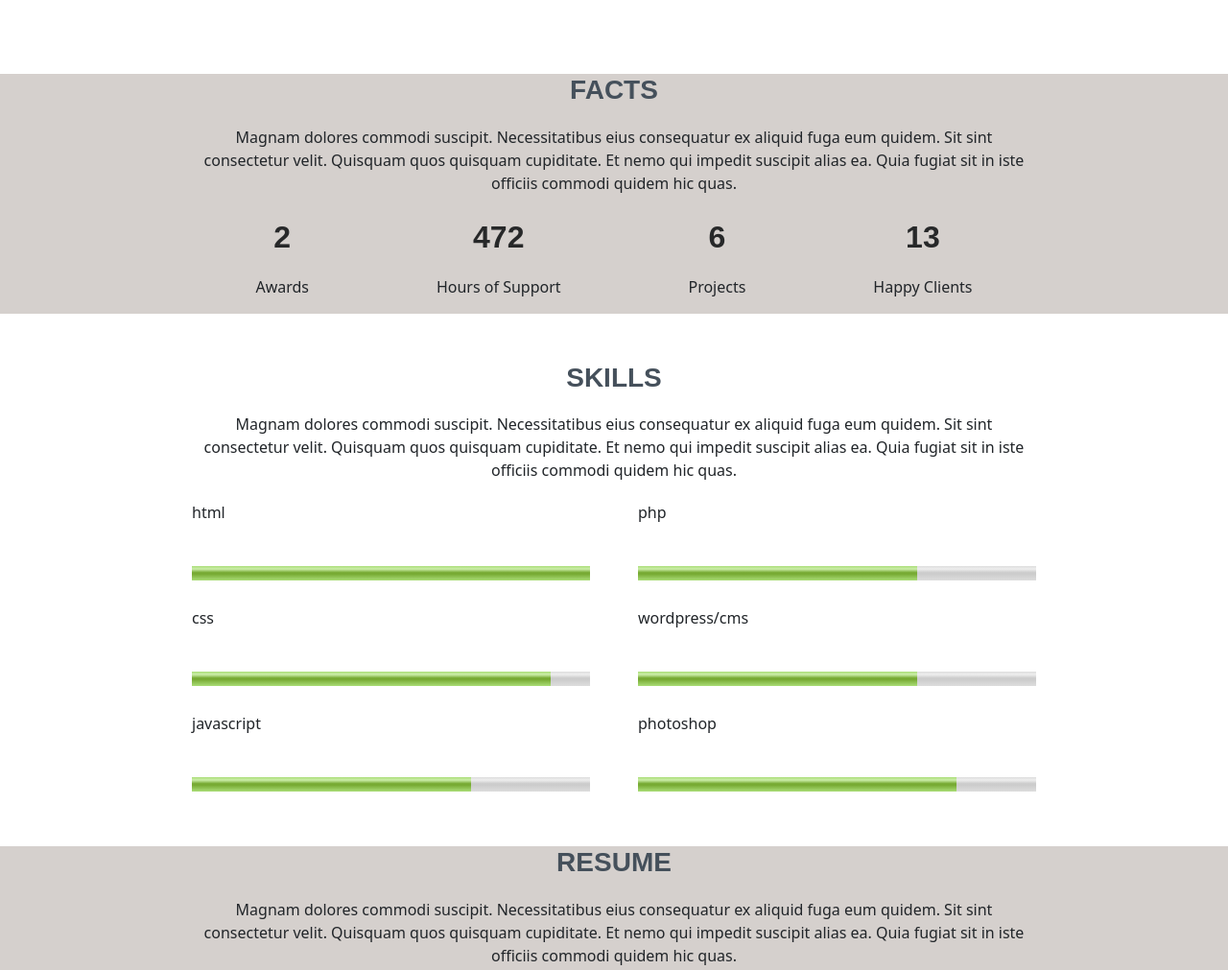
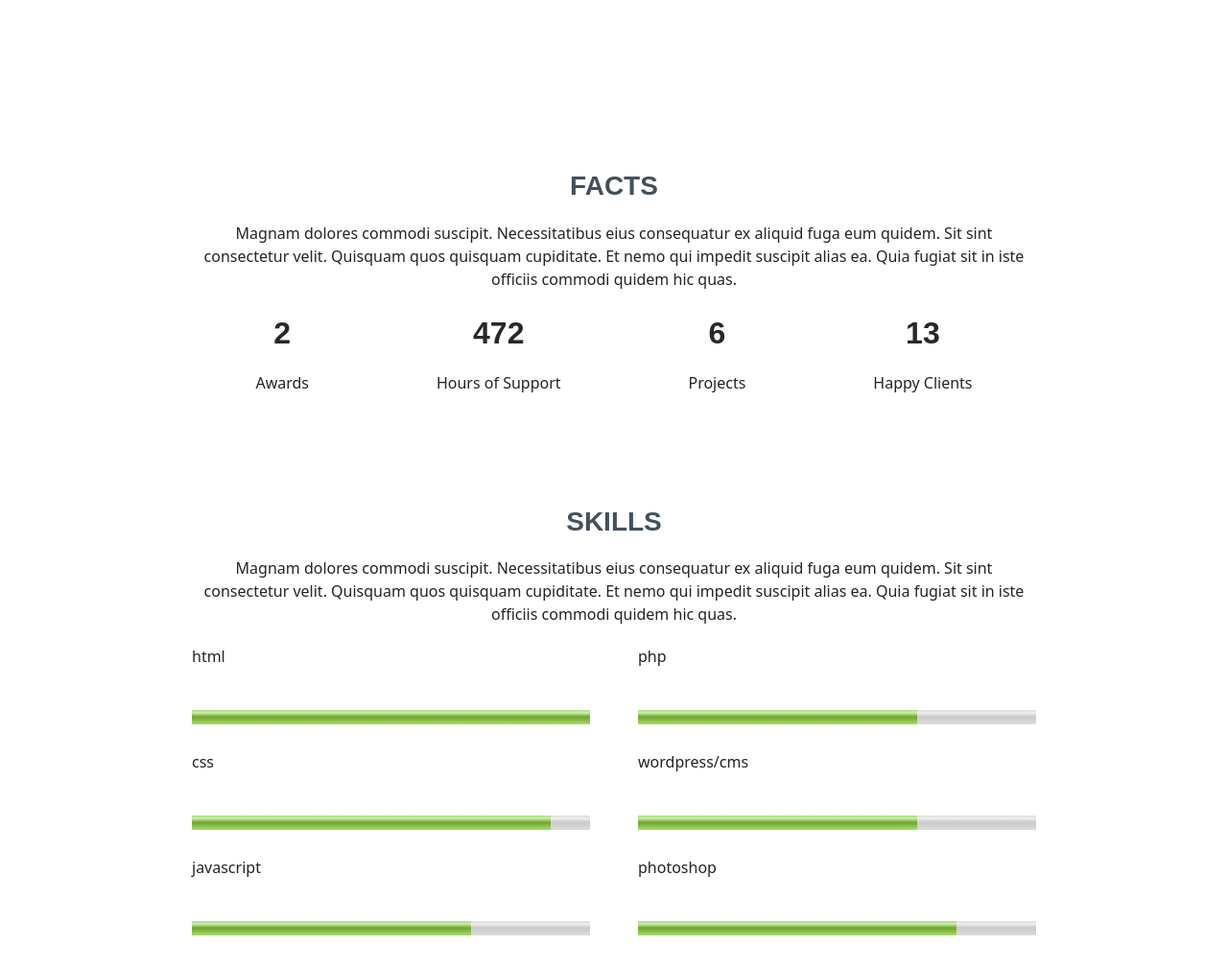
Before and after one commit to Xhanticode/Personal-Portfolio, a plain HTML site: page index.html in a window 1280 px wide. Shown: the part 1474-2485 px from the top of the page at 96% size. Drawn offline with nearby package versions, Linux system fonts and the light colour scheme.

Commit message:
submission

```diff
--- a/styles.css
+++ b/styles.css
@@ -65,9 +65,9 @@ h4 {
 #contact {
   margin-inline: 200px;
 }
-section:nth-of-type(odd) {
-  background-color: #d5d0cd;
-}
+/* section:nth-of-type(odd) {
+  background-color: #f8f5f3;
+} */
 /* Landing page  */
 #landingpage {
   height: 100vh;
@@ -178,7 +178,7 @@ section:nth-of-type(odd) {
   font-size: 28px;
   color: #45505b;
   margin-bottom: 20px;
-  margin-top: 50px;
+  margin-top: 100px;
 }
 #sectionsubtitle {
   margin-bottom: 20px;
@@ -313,6 +313,10 @@ meter {
   font-size: 14px;
   margin-bottom: 20px;
 }
+
+/* Projects */
+
+/* Button trigger modal */
 
 /* Testimonials */
 * {
```
